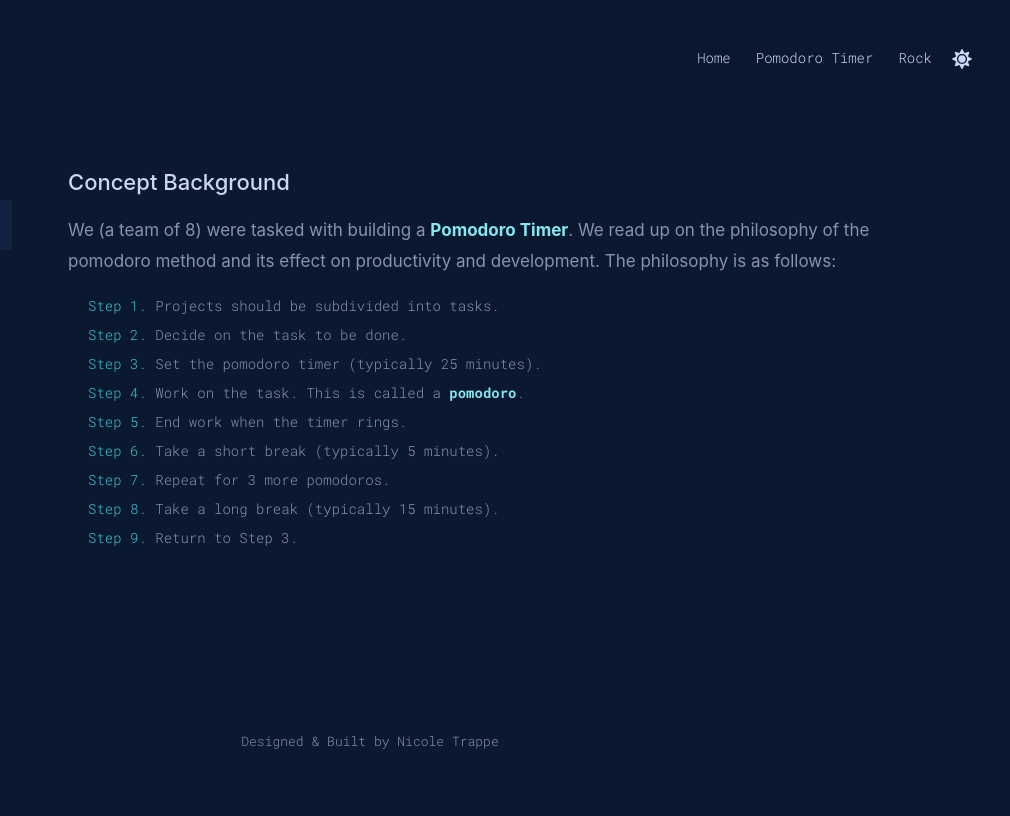
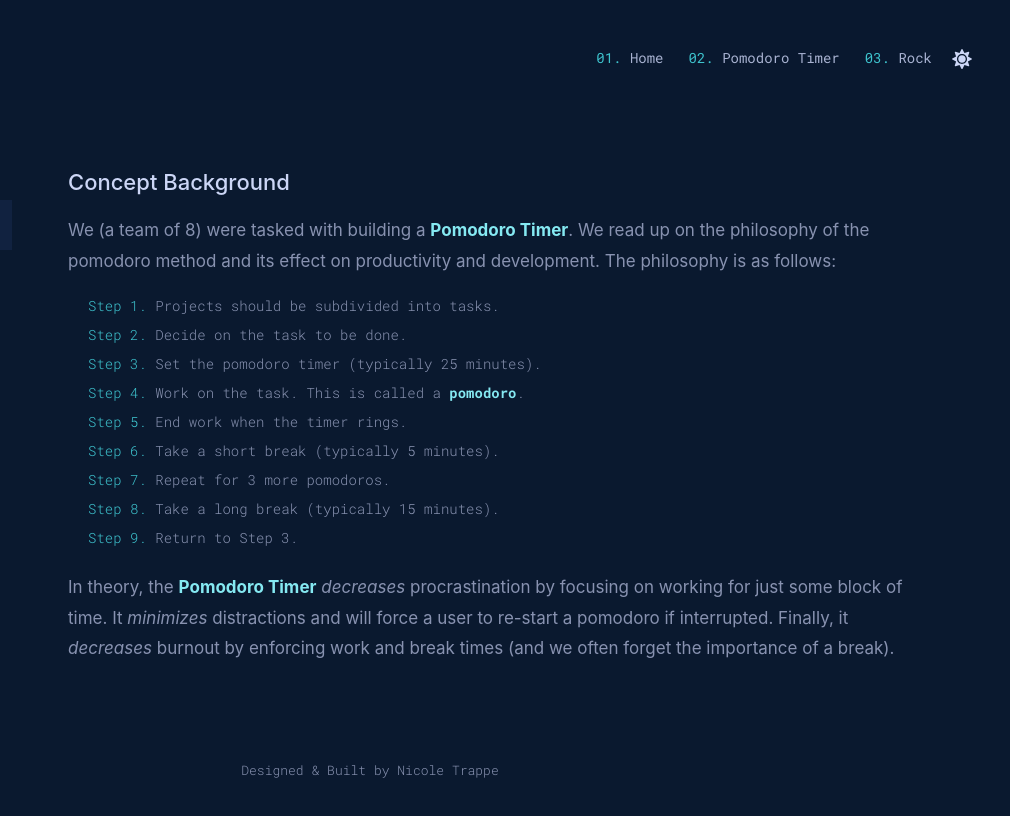
Before and after one commit to ntrappe/design-portfolio, a plain HTML site: page pomo.html in a window 1280 px wide. Both pictures are taken after a click on the button "Concept Background". Shown: the full height of the page, 270-1280 px from the left. Drawn offline with Linux system fonts and the light colour scheme.

Commit message:
updated content for pomo

```diff
--- a/scripts/pomo-case.js
+++ b/scripts/pomo-case.js
@@ -66,10 +66,36 @@ function init() {
             <li>Return to Step 3.</li>
         </ol>
         </p>
+        <p>
+        In theory, the <b>Pomodoro Timer</b> <i>decreases</i> procrastination by focusing
+        on working for just some block of time. It <i>minimizes</i> distractions and will
+        force a user to re-start a pomodoro if interrupted. Finally, it <i>decreases</i>
+        burnout by enforcing work and break times (and we often forget the importance
+        of a break).
     `;
 
     (sectionsArr[2]).innerHTML = `
         <h2>Research</h2>
+        <p>To conduct market research, we sampled six different pomodoro timers:
+        <ul>
+            <li><a href="https://tomato-timer.com/">TomatoTimer</a></li>
+            <li><a href="https://pomofocus.io/">PomoFocus</a></li>
+            <li><a href="http://www.tomatotimers.com/">Tomato Timers</a></li>
+            <li><a href="https://pomodor.app/timer?utm_source=zapier.com&utm_medium=referral&utm_campaign=zapier">Pomodor</a></li>
+            <li><a href="https://www.marinaratimer.com/">Marinara Timer</a></li>
+            <li><a href="https://pomodoro-tracker.com/">Pomodoro Tracker</a></li>
+        </ul>
+        <br/>
+        <p>For each site, we did an analysis of the target market, features, pros/cons,
+        as well as design related elements like affordances, signifiers, feedback, and
+        accessibility. <strong>Figures 1</strong> and <strong>2</strong> exemplify the original
+        app and the annotations made in our analysis. This is similar to how the other apps
+        were critiqued.</p>
+        <img src="./media/pomo-timer/pomofocus_app.png" alt="TBD">
+        <p class="figure-title"><strong>Figure 1: </strong>Pomofocus app.</p>
+        <br/>
+        <img src="./media/pomo-timer/pomofocus_annotated.png" alt="TBD">
+        <p class="figure-title"><strong>Figure 2: </strong>Annotated app with pros/cons in dark grey boxes.</p>
     `;
 
     (sectionsArr[3]).innerHTML = `
@@ -82,6 +108,9 @@ function init() {
 
     (sectionsArr[5]).innerHTML = `
         <h2>Design</h2>
+        <img src="./media/pomo-timer/pomo_home.png" alt="TBD">
+        <img src="./media/pomo-timer/pomo_settings.png" alt="TBD">
+
     `;
 
     (sectionsArr[6]).innerHTML = `
--- a/styles/case-study-format.css
+++ b/styles/case-study-format.css
@@ -1,5 +1,3 @@
-
-
 /* === NAVIGATION === */
 #nav-items ol {
     display: flex;      /* makes nav items fill a row */
@@ -14,6 +12,12 @@ li.nav-item {
     list-style: none;
     margin: 0px 10px;
     padding-left: 5px; /* space between nav items */
+    counter-increment: item 1;
+}
+
+/* for each item in nav, increment counter and use num */
+li.nav-item a::before {
+    content: "0" counter(item) ". ";
 }
 
 /* set size of brain icon */
@@ -96,9 +100,15 @@ section ol li {
 }
 
 /* within a section, count each occurence of an li */
-section li::before {
+section ol li::before {
     counter-increment: item 1;
     content: "Step " counter(item) ". ";
+}
+
+/* within a section, count each occurence of an li */
+section ul li::before {
+    counter-increment: item 1;
+    content: "🔗 ";
 }
 
 /* images within the section */
@@ -140,6 +150,7 @@ nav {
     align-items: center;
     justify-content: space-between;
     padding: 0px 40px;
+    counter-reset: item 0;
 }
 
 header {
--- a/styles/case-study-style.css
+++ b/styles/case-study-style.css
@@ -4,15 +4,17 @@
 
 @import "./case-study-format.css";
 
- li.nav-item a {
+li.nav-item a {
     text-decoration: none;
-    color: var(--lavender);
     font-family: var(--font-mono);
     font-size: var(--text-small);
+    font-weight: 400;
 }
 
 /* style of nav text and email on hover */
-li.nav-item a:hover {
+li.nav-item a:hover,
+ a::before,
+li::before {
     text-decoration: none;
     color: var(--mint);
 }
@@ -60,10 +62,6 @@ ol li {
     font-size: 14px;
 }
 
-li::before {
-    color: var(--mint);
-}
-
 header {
     background-color: var(--navy-layer);
 }
@@ -105,10 +103,35 @@ b {
     color: var(--bright-mint);
 }
 
+strong {
+    color: var(--stone);
+    font-weight: 500;
+}
+
+li,
+a,
+p.figure-title {
+    font-family: var(--font-mono);
+    font-size: 16px;
+    color: var(--slate);
+    font-weight: 400;
+}
+
+p.figure-title {
+    font-size: 14px;
+    margin-top: -30px;
+    text-align: center;
+}
+
 a {
-    font-family: var(--font-mono);
-    font-size: 17px;
-    color: var(--lavender);
+    font-size: 16px;
+    color: var(--stone);
+    text-decoration: none;
+}
+
+a:hover {
+    text-decoration-line: underline;
+    text-underline-offset: 5px;
 }
 
 /* define color palette, fonts, & dimensions */
```
Also changed, not shown: index.html (+1 -0 lines), media/pomo-timer/pomo_settings.png (added), media/pomo-timer/pomofocus_annotated.png (added), media/pomo-timer/pomofocus_app.png (added), 1 other file.
